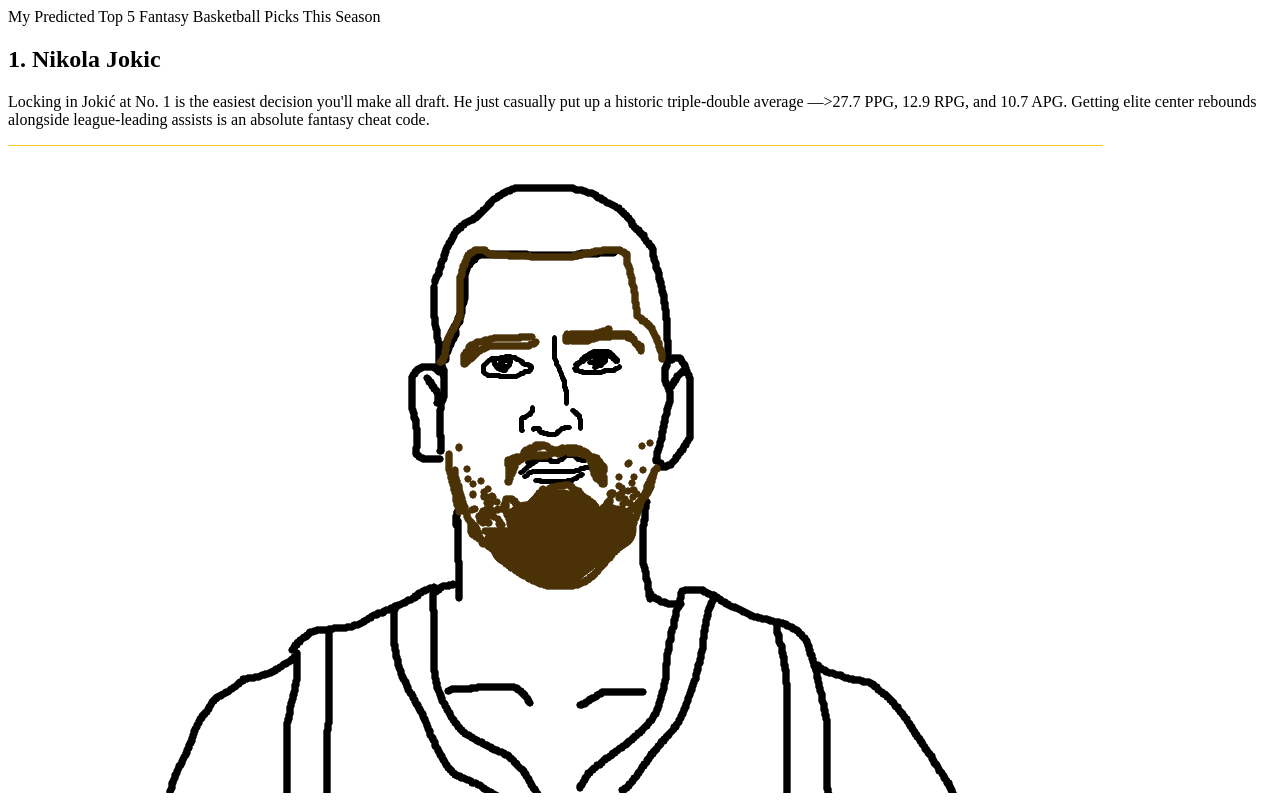
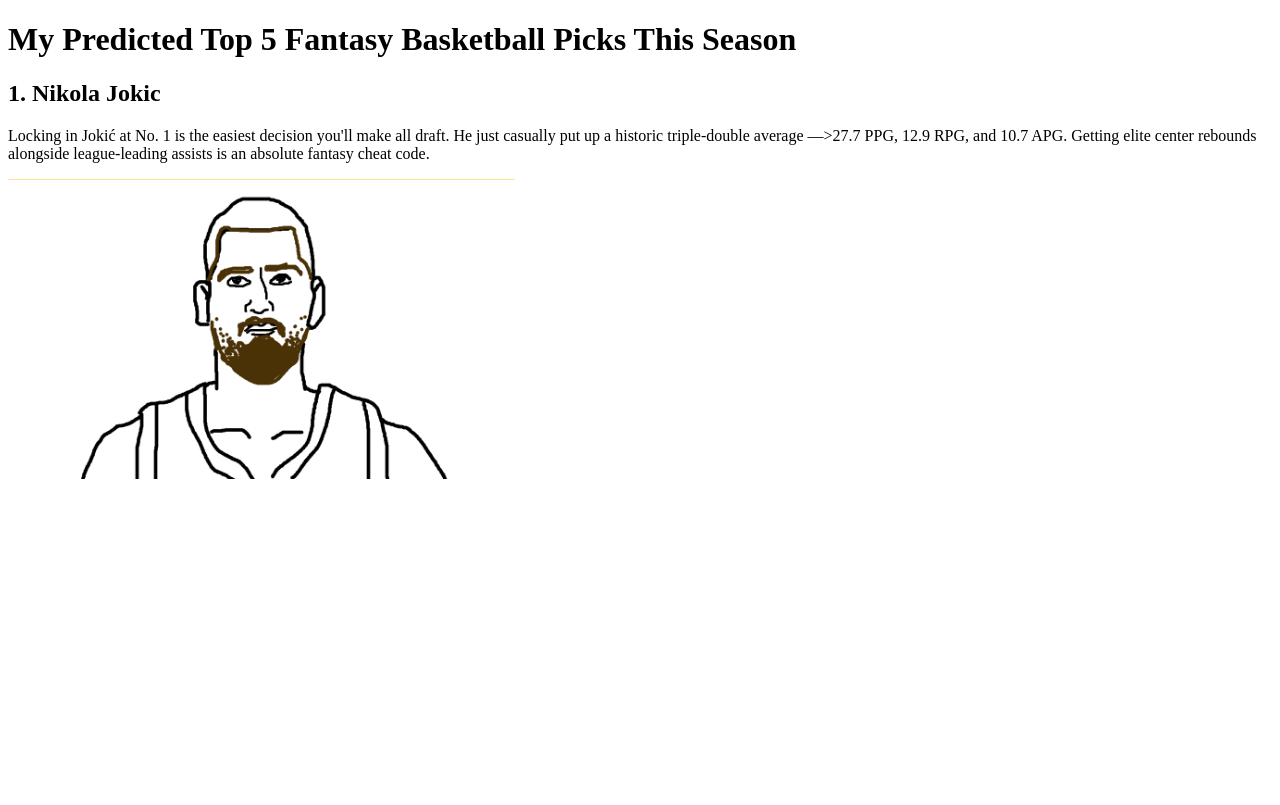
Before and after one commit to nathansar29/nathansar29.github.io, a plain HTML site: page index.html in a window 1280 px wide. Drawn offline with Linux system fonts and the light colour scheme.

Commit message:
Update index.html

```diff
--- a/index.html
+++ b/index.html
@@ -6,10 +6,10 @@
 </head>
 
 <body>
-<h>My Predicted Top 5 Fantasy Basketball Picks This Season</h>
+<h1>My Predicted Top 5 Fantasy Basketball Picks This Season</h1>
 <h2>1. Nikola Jokic</h2>
 <p>Locking in Jokić at No. 1 is the easiest decision you'll make all draft. He just casually put up a historic triple-double average —>27.7 PPG, 12.9 RPG, and 10.7 APG. Getting elite center rebounds alongside league-leading assists is an absolute fantasy cheat code.</p>
-<img src="Jokic Drawing.png" alt="My MS Paint drawing">
+<img src="Jokic Drawing.png" alt="My MS Paint drawing" height="300">
 </body>
 
 </html>
```
